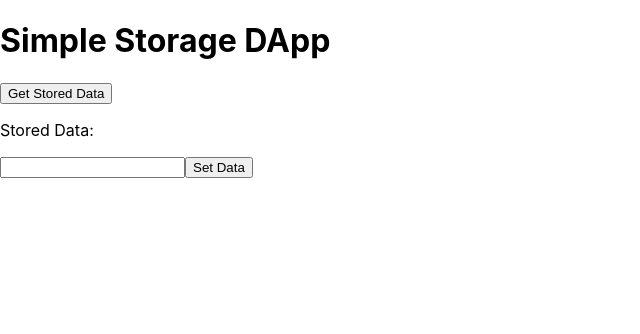
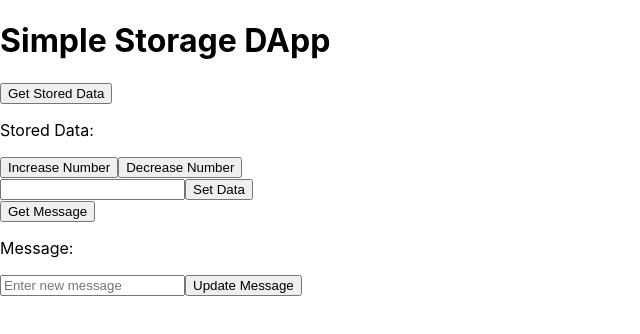
Before and after one commit to A-L-LAN/my-dapp, a React (Create React App) app: page / in a window 1280 px wide. Shown: the top 334 px of the page, without its empty margins (0-640 px from the left). Built offline with nearby package versions, Linux system fonts and the light colour scheme.

Commit message:
More Functions added

```diff
--- a/src/App.js
+++ b/src/App.js
@@ -1,8 +1,53 @@
 import Web3 from "web3";
 import { useEffect, useState } from "react";
 
-const CONTRACT_ADDRESS = "0x8101801e0279cC370C78d4b64C835173e1229E7F";
+const CONTRACT_ADDRESS = "0xc8CEF6EdbAd93e2842478100c9b5630849bD8326";
 const CONTRACT_ABI = [
+	{
+		"inputs": [],
+		"stateMutability": "nonpayable",
+		"type": "constructor"
+	},
+	{
+		"inputs": [],
+		"name": "decrement",
+		"outputs": [],
+		"stateMutability": "nonpayable",
+		"type": "function"
+	},
+	{
+		"inputs": [],
+		"name": "get",
+		"outputs": [
+			{
+				"internalType": "uint256",
+				"name": "",
+				"type": "uint256"
+			}
+		],
+		"stateMutability": "view",
+		"type": "function"
+	},
+	{
+		"inputs": [],
+		"name": "getMessage",
+		"outputs": [
+			{
+				"internalType": "string",
+				"name": "",
+				"type": "string"
+			}
+		],
+		"stateMutability": "view",
+		"type": "function"
+	},
+	{
+		"inputs": [],
+		"name": "increment",
+		"outputs": [],
+		"stateMutability": "nonpayable",
+		"type": "function"
+	},
 	{
 		"inputs": [
 			{
@@ -17,27 +62,24 @@ const CONTRACT_ABI = [
 		"type": "function"
 	},
 	{
-		"inputs": [],
-		"stateMutability": "nonpayable",
-		"type": "constructor"
-	},
-	{
-		"inputs": [],
-		"name": "get",
-		"outputs": [
+		"inputs": [
 			{
-				"internalType": "uint256",
-				"name": "",
-				"type": "uint256"
+				"internalType": "string",
+				"name": "newMessage",
+				"type": "string"
 			}
 		],
-		"stateMutability": "view",
+		"name": "updateMessage",
+		"outputs": [],
+		"stateMutability": "nonpayable",
 		"type": "function"
 	}
 ];
 
 const App = () => {
   const [storedData, setStoredData] = useState(null);
+  const [message, setMessage] = useState("");
+  const [newMessage, setNewMessage] = useState("");
   const [inputValue, setInputValue] = useState("");
   const [web3, setWeb3] = useState(null);
   const [contract, setContract] = useState(null);
@@ -58,6 +100,12 @@ const App = () => {
     }
   };
 
+  const getMessage = async () => {
+    if (contract) {
+      const currentMessage = await contract.methods.getMessage().call();
+      setMessage(currentMessage);
+    }
+  };
 
   const setData = async () => {
     if (contract && web3) {
@@ -66,21 +114,54 @@ const App = () => {
         await window.ethereum.request({ method: 'eth_requestAccounts' });
 
         const accounts = await web3.eth.getAccounts();
-        if (accounts.length === 0) {
-          alert("No accounts found. Make sure MetaMask is connected.");
-          return;
-        }
+        await contract.methods.set(inputValue).send({ from: accounts[0] });
+              alert("Data updated!");
+              setInputValue("");
+            } catch (error) {
+              console.error("Error:", error);
+            }
+          }
+        };
 
-        // Send transaction
-        await contract.methods.set(inputValue).send({ from: accounts[0] });
-        alert("Transaction successful!");
-        setInputValue(""); // Reset the input field
-      } catch (error) {
-        console.error("Error sending transaction:", error);
-        alert("Error sending transaction. Check console for details.");
-      }
-    }
-  };
+        const increment = async () => {
+          if (contract && web3) {
+            try {
+              await window.ethereum.request({ method: 'eth_requestAccounts' });
+              const accounts = await web3.eth.getAccounts();
+              await contract.methods.increment().send({ from: accounts[0] });
+              getData(); // Refresh displayed data
+            } catch (error) {
+              console.error("Error:", error);
+            }
+          }
+        };
+
+        const decrement = async () => {
+          if (contract && web3) {
+            try {
+              await window.ethereum.request({ method: 'eth_requestAccounts' });
+              const accounts = await web3.eth.getAccounts();
+              await contract.methods.decrement().send({ from: accounts[0] });
+              getData(); // Refresh displayed data
+            } catch (error) {
+              console.error("Error:", error);
+            }
+          }
+        };
+
+        const updateMessage = async () => {
+          if (contract && web3) {
+            try {
+              await window.ethereum.request({ method: 'eth_requestAccounts' });
+              const accounts = await web3.eth.getAccounts();
+              await contract.methods.updateMessage(newMessage).send({ from: accounts[0] });
+              setNewMessage(""); // Reset input
+              getMessage(); // Refresh displayed message
+            } catch (error) {
+              console.error("Error:", error);
+            }
+          }
+        };
 
   return (
     <div>
@@ -90,6 +171,10 @@ const App = () => {
         <p>Stored Data: {storedData}</p>
       </div>
       <div>
+        <button onClick={increment}>Increase Number</button>
+        <button onClick={decrement}>Decrease Number</button>
+      </div>
+      <div>
         <input
           type="number"
           value={inputValue}
@@ -97,6 +182,19 @@ const App = () => {
         />
         <button onClick={setData}>Set Data</button>
       </div>
+      <div>
+        <button onClick={getMessage}>Get Message</button>
+        <p>Message: {message}</p>
+      </div>
+      <div>
+        <input
+          type="text"
+          value={newMessage}
+          placeholder="Enter new message"
+          onChange={(e) => setNewMessage(e.target.value)}
+        />
+        <button onClick={updateMessage}>Update Message</button>
+      </div>
     </div>
   );
 };
```
